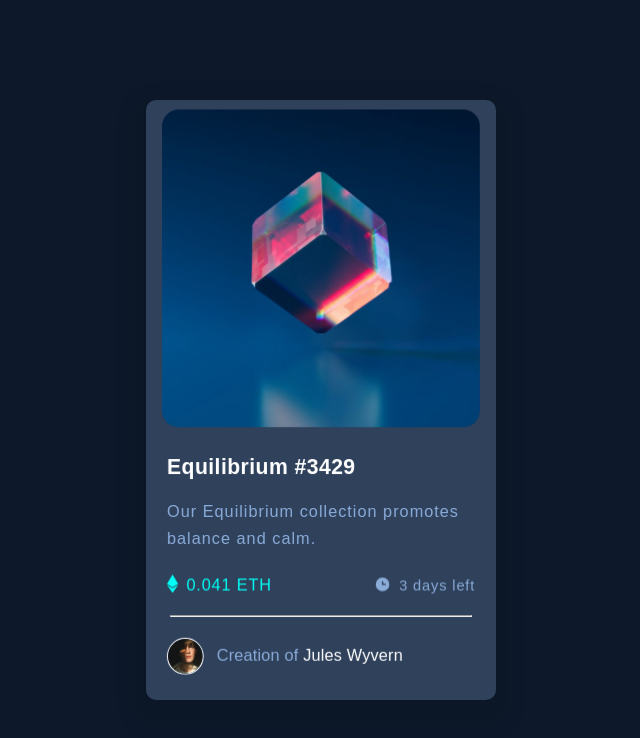
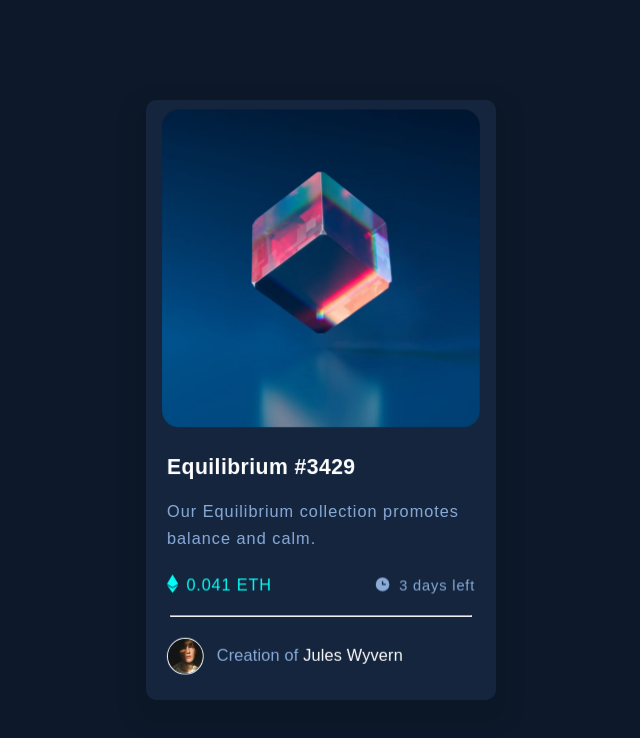
Before and after one commit to Absynthee/NFT-preview-card-component, a plain HTML site: page index.html in a window 1280 px wide. Shown: the whole page, without its empty margins (319-959 px from the left). Drawn offline with Linux system fonts and the light colour scheme.

Commit message:
Updated styles

```diff
--- a/styles/main.css
+++ b/styles/main.css
@@ -106,7 +106,7 @@ main {
   flex-direction: column;
   max-width: 350px;
   height: 600px;
-  background-color: var(--darkblue3);
+  background-color: var(--darkblue2);
   color: var(--softblue);
   padding: 1.5rem;
   border-radius: 10px;
```
